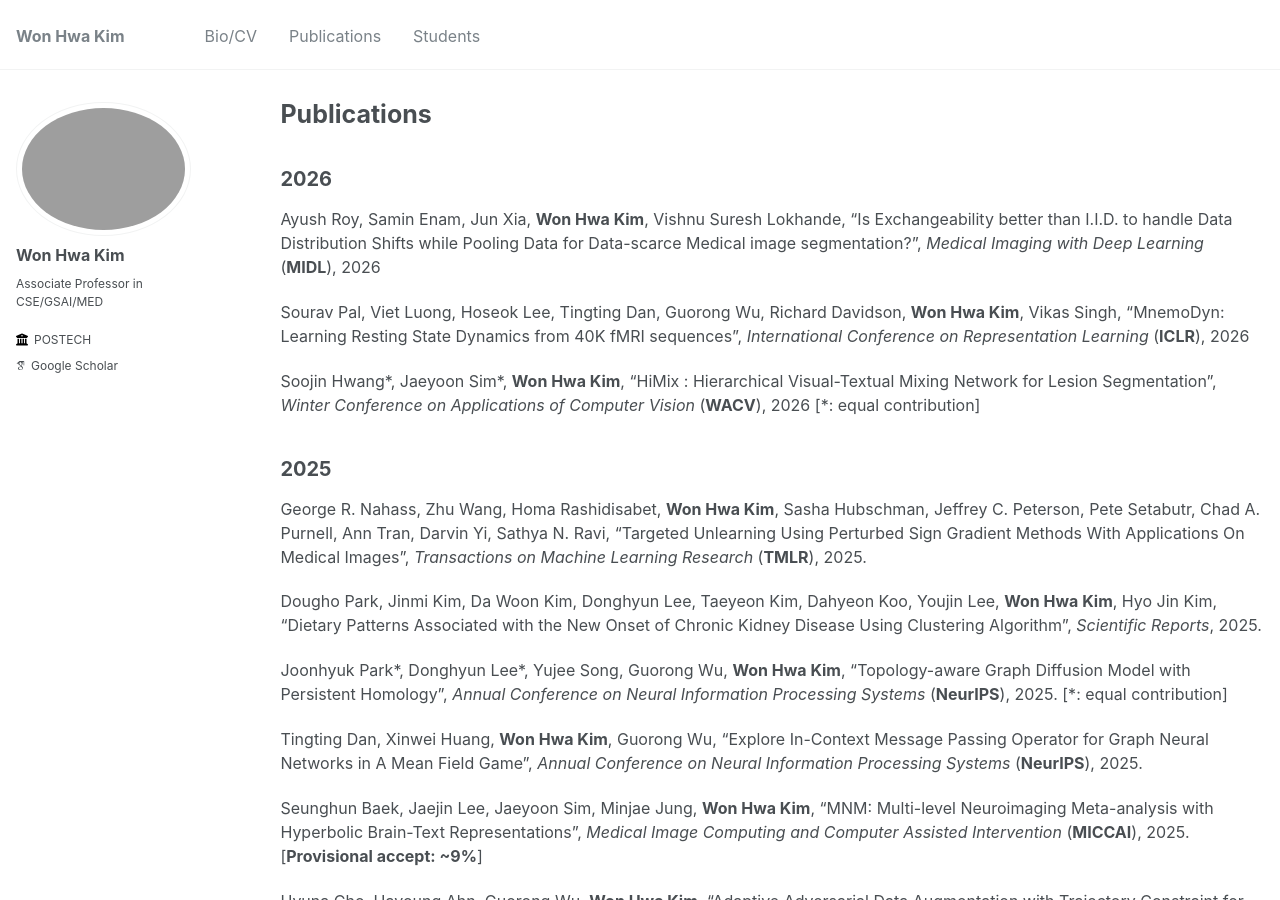
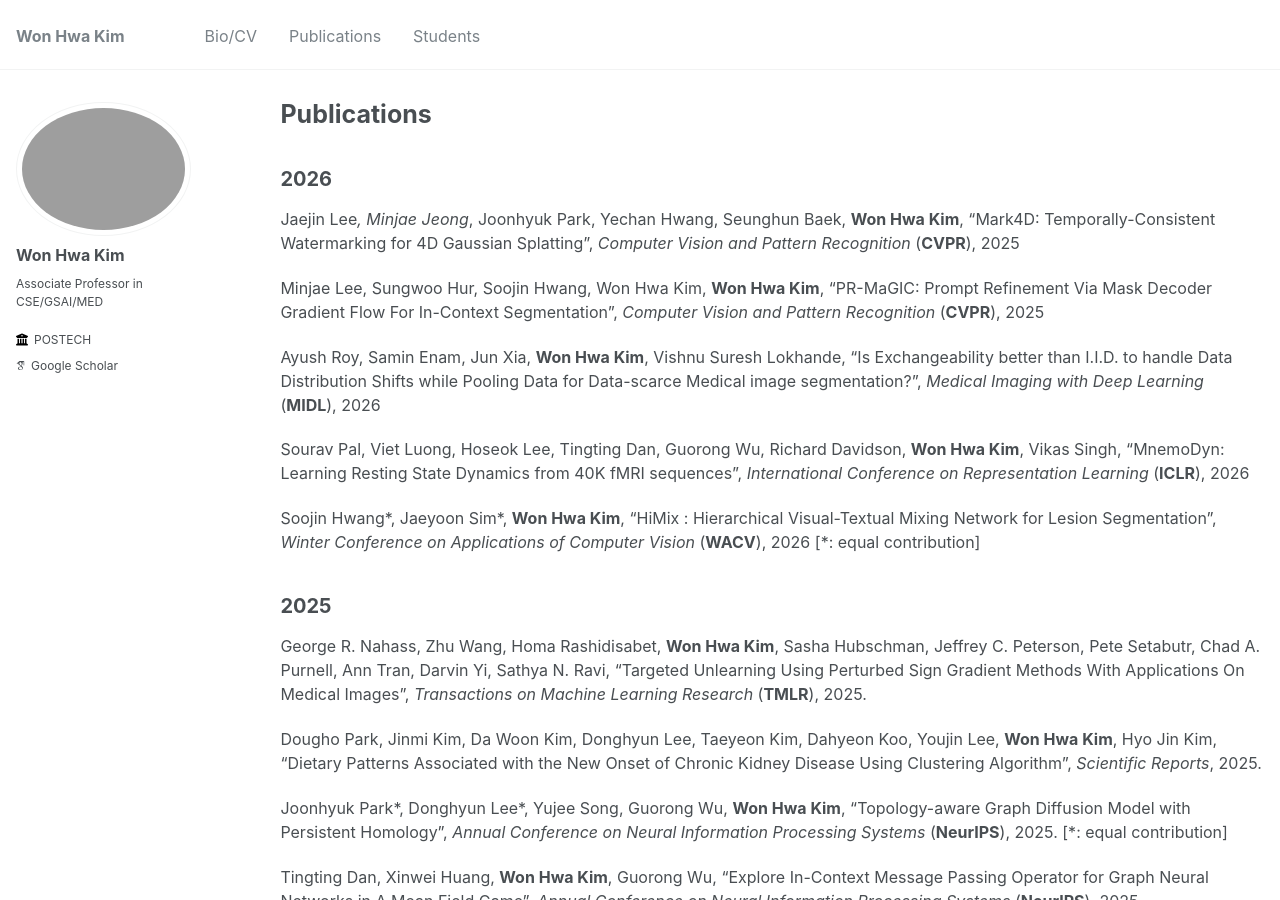
Before and after one commit to wwplato/wwplato.github.io, a Jekyll site: the page built from _pages/publications.md, in a window 1280 px wide and 900 px high. Built offline with Jekyll 4.4.1, drawn with Linux system fonts in a browser that asks for light colours; some web fonts are replaced.

Commit message:
Update publications.md

```diff
--- a/_pages/publications.md
+++ b/_pages/publications.md
@@ -8,6 +8,10 @@ author_profile: true
 
 2026
 ------
+Jaejin Lee*, Minjae Jeong*, Joonhyuk Park, Yechan Hwang, Seunghun Baek, **Won Hwa Kim**, "Mark4D: Temporally-Consistent Watermarking for 4D Gaussian Splatting", *Computer Vision and Pattern Recognition* (**CVPR**), 2025
+
+Minjae Lee, Sungwoo Hur, Soojin Hwang, Won Hwa Kim, **Won Hwa Kim**, "PR-MaGIC: Prompt Refinement Via Mask Decoder Gradient Flow For In-Context Segmentation", *Computer Vision and Pattern Recognition* (**CVPR**), 2025
+
 Ayush Roy, Samin Enam, Jun Xia, **Won Hwa Kim**, Vishnu Suresh Lokhande, "Is Exchangeability better than I.I.D. to handle Data Distribution Shifts while Pooling Data for Data-scarce Medical image segmentation?", *Medical Imaging with Deep Learning* (**MIDL**), 2026
 
 Sourav Pal, Viet Luong, Hoseok Lee, Tingting Dan, Guorong Wu, Richard Davidson, **Won Hwa Kim**, Vikas Singh, "MnemoDyn: Learning Resting State Dynamics from 40K fMRI sequences", *International Conference on Representation Learning* (**ICLR**), 2026
```
